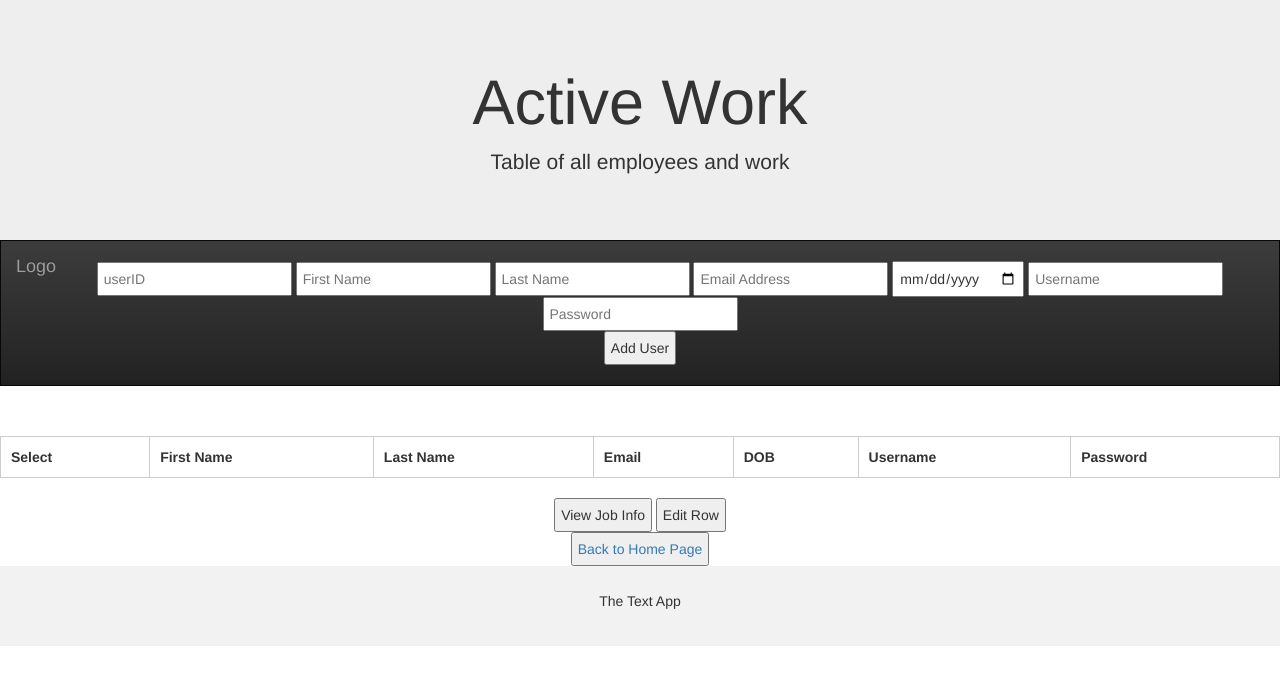
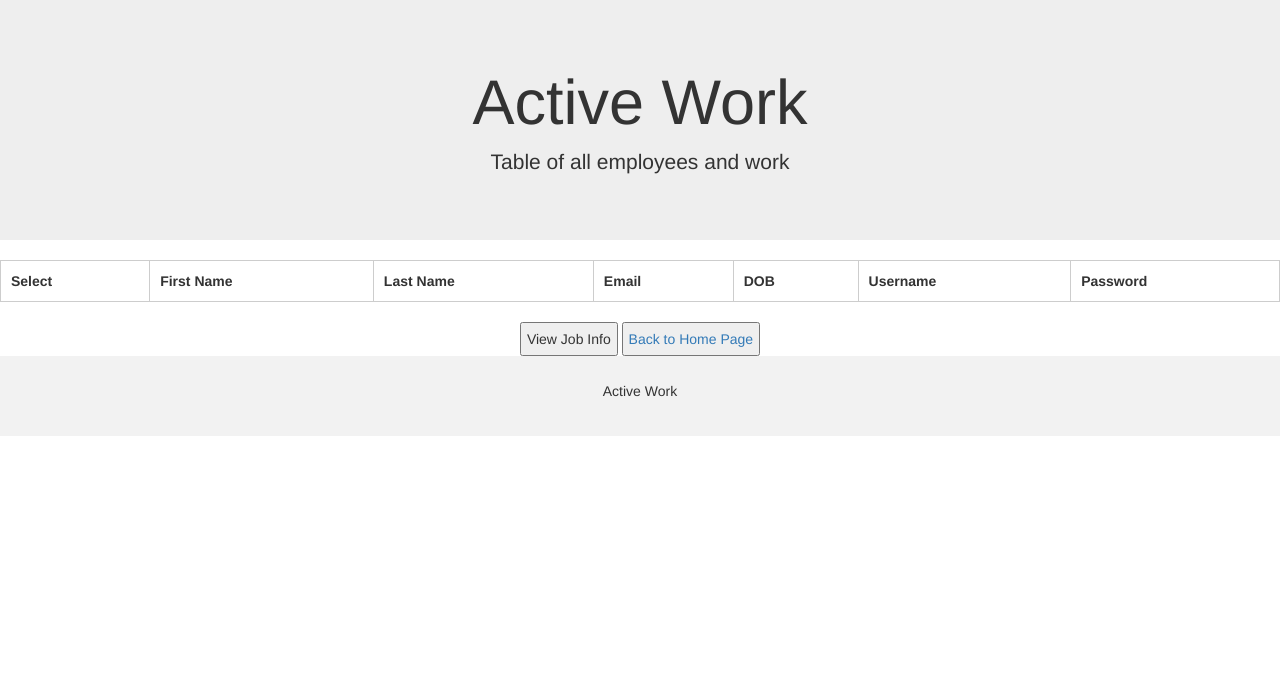
Before and after one commit to dawdiken/final_year_project_Chart, a Django app: template src/templates/usertable.html in a window 1280 px wide. Shown: the top 685 px of the page. Run offline with Django 3.2, Linux system fonts and the light colour scheme; the template is opened without the code that fills it, so the values that code supplies are empty; some libraries are stand-ins or nearby versions.

Commit message:
table working showing just users so far

```diff
--- a/src/templates/usertable.html
+++ b/src/templates/usertable.html
@@ -58,30 +58,30 @@
     </div>
 </div>
 
-<nav class="navbar navbar-inverse">
-    <div class="container-fluid">
-        <div class="navbar-header">
-            <button type="button" class="navbar-toggle" data-toggle="collapse" data-target="#myNavbar">
-                <span class="icon-bar"></span>
-                <span class="icon-bar"></span>
-                <span class="icon-bar"></span>
-            </button>
-            <a class="navbar-brand" href="#">Logo</a>
-        </div>
-        <div class="collapse navbar-collapse" id="myNavbar">
-            <form style="text-align: center">
-                <input type="number" name="userID" placeholder="userID">
-                <input type="text" name="userName" placeholder="First Name">
-                <input type="text"  name="lname" placeholder="Last Name">
-                <input type="text"  name="email" placeholder="Email Address">
-                <input type="date"  name="dob" placeholder="Date of Birth">
-                <input type="text"  name="usern" placeholder="Username">
-                <input type="text"  name="passw" placeholder="Password"><br>
-                <input type="button" id="createuser" value="Add User">
-            </form>
-        </div>
-    </div>
-</nav>
+{#<nav class="navbar navbar-inverse">#}
+{#    <div class="container-fluid">#}
+{#        <div class="navbar-header">#}
+{#            <button type="button" class="navbar-toggle" data-toggle="collapse" data-target="#myNavbar">#}
+{#                <span class="icon-bar"></span>#}
+{#                <span class="icon-bar"></span>#}
+{#                <span class="icon-bar"></span>#}
+{#            </button>#}
+{#            <a class="navbar-brand" href="#">Logo</a>#}
+{#        </div>#}
+{#        <div class="collapse navbar-collapse" id="myNavbar">#}
+{#            <form style="text-align: center">#}
+{#                <input type="number" name="userID" placeholder="userID">#}
+{#                <input type="text" name="userName" placeholder="First Name">#}
+{#                <input type="text"  name="lname" placeholder="Last Name">#}
+{#                <input type="text"  name="email" placeholder="Email Address">#}
+{#                <input type="date"  name="dob" placeholder="Date of Birth">#}
+{#                <input type="text"  name="usern" placeholder="Username">#}
+{#                <input type="text"  name="passw" placeholder="Password"><br>#}
+{#                <input type="button" id="createuser" value="Add User">#}
+{#            </form>#}
+{#        </div>#}
+{#    </div>#}
+{#</nav>#}
 <form>
     <table align='center' id="User_table">
         <thead>
@@ -101,7 +101,6 @@
 </form>
 <div>
     <button type="button" class="view-info">View Job Info</button>
-    <button type="button" class="edit-row">Edit Row</button><br>
     <a href="/"><button type="button" class="back-to-home">Back to Home Page</button></a>
 </div>
 
@@ -209,7 +208,7 @@
 
 
 <footer class="container-fluid text-center">
-    <p>The Text App</p>
+    <p>Active Work</p>
 </footer>
 
 </body>
```
